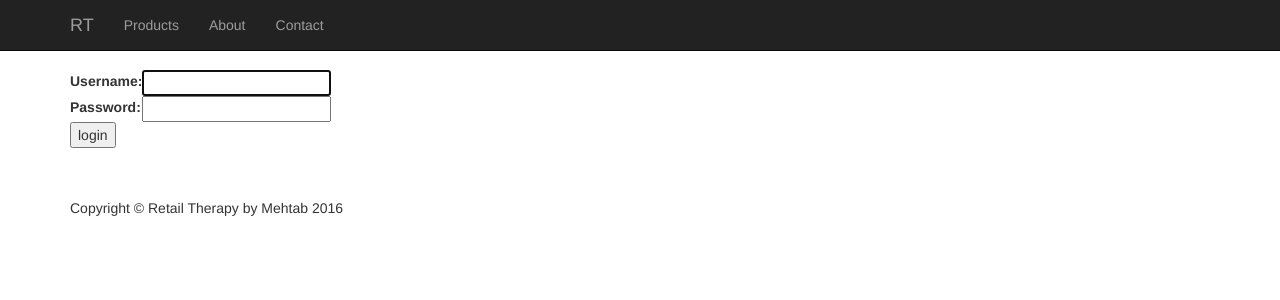
After one commit to mrb101/mehtab, a Django app: page /login/ in a window 1280 px wide. The commit adds this page. Shown: the top 300 px of the page. Run offline with Django 3.2, Linux system fonts and the light colour scheme; parts of the project's set-up code (start-up, migrations or seed data) failed here and were passed over; some libraries are stand-ins or nearby versions.

Commit message:
adds auth

```diff
--- a/mehtab/urls.py
+++ b/mehtab/urls.py
@@ -15,6 +15,7 @@ Including another URLconf
 """
 from django.conf.urls import url, include
 from django.contrib import admin
+from django.contrib.auth import views as auth_views
 
 from django.conf import settings
 from django.conf.urls.static import static
@@ -22,6 +23,8 @@ from django.conf.urls.static import static
 from products import views as productsviews
 
 urlpatterns = [
+    url(r'^login/', auth_views.login, name='login'),
+    url(r'^logout/', auth_views.logout, name='logout'),
     url(r'^admin/', admin.site.urls),
     url(r'^$', productsviews.IndexTemplate.as_view(), name='index'),
     url(r'^contact/$', productsviews.ContactTemplate.as_view(), name='contact'),
--- a/products/views.py
+++ b/products/views.py
@@ -31,7 +31,7 @@ class CategoryCreate(LoginRequiredMixin, CreateView):
     fields = ['name']
     template_name = 'products/category_create.html'
     success_url = '/categories/'
-    login_url = '/admin/'
+    login_url = '/login/'
     redirect_field_name = 'next'
 
 
--- a/template/base.html
+++ b/template/base.html
@@ -54,6 +54,11 @@
                     <li>
                         <a href="/contact">Contact</a>
                     </li>
+                    {% if user.is_authenticated %}
+                    <li>
+                        <a href="/logout" class="navbar-nav pull-right">Logout</a>
+                    </li>
+                    {% endif %}
                 </ul>
             </div>
             <!-- /.navbar-collapse -->
--- /dev/null
+++ b/template/registration/login.html
@@ -0,0 +1,33 @@
+{% extends "base.html" %}
+
+{% block body %}
+
+{% if form.errors %}
+    <p>Your username and password didn't match. Please try again.</p>
+{% endif %}
+
+{% if next %}
+    {% if user.is_authenticated %}
+        <p>Your account doesn't have access to this page. To proceed, please login with an account that has access.</p>
+    {% else %}
+        <p>Please login to see this page.</p>
+    {% endif %}
+{% endif %}
+
+<form method="post" action="{% url 'login' %}">
+    {% csrf_token %}
+    <table>
+        <tr>
+            <td>{{ form.username.label_tag  }}</td>
+            <td>{{ form.username  }}</td>
+        </tr>
+        <tr>
+            <td>{{ form.password.label_tag  }}</td>
+            <td>{{ form.password  }}</td>
+        </tr>
+    </table>
+    <input type="submit" value="login" />
+    <input type="hidden" name="next" value="{{ next  }}" />
+</form>
+
+{% endblock %}
```
Also changed, not shown: db.sqlite3, 1 other file.
